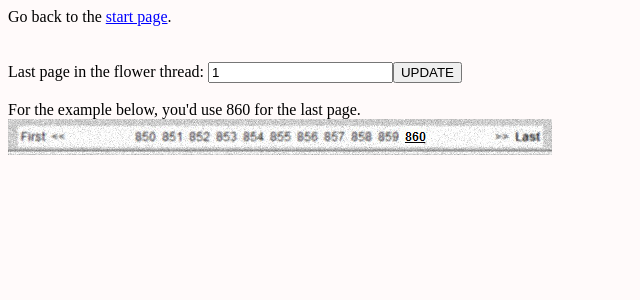
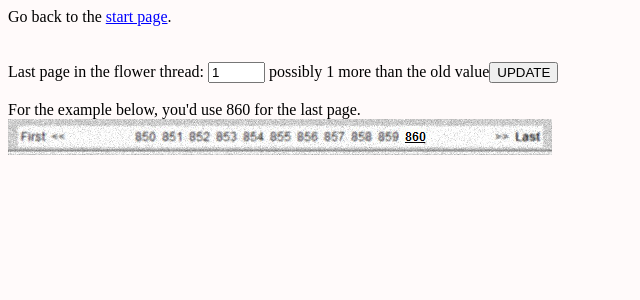
Before and after one commit to 4noraeson/tc-travelrun, a PHP site: page /firstoflast.php in a window 1280 px wide. Shown: the top 300 px of the page, without its empty margins (0-640 px from the left). Run offline with PHP 8.4, Linux system fonts and the light colour scheme; data comes from the database, SQL or seed files in the repository; a stand-in replaces the project's code that opens the database connection; some libraries are stand-ins or nearby versions.

Commit message:
more info about last page

```diff
--- a/public_html/firstoflast.php
+++ b/public_html/firstoflast.php
@@ -25,7 +25,7 @@ echo '</div><br><br>';
 
 echo '<div class="updateform">';
 echo '<form method="post" action="firstoflast2.php">';
-echo '<label>Last page in the flower thread: <input type="text" value="', $last1st, '" name="last1st"></label>';
+echo '<label>Last page in the flower thread: <input type="text" value="', $last1st, '" name="last1st" size="4"> possibly 1 more than the old value</label>';
 echo '<input type="submit" value="UPDATE"><br>';
 echo '</form>';
 echo '<br>For the example below, you\'d use 860 for the last page.<br>';
```
